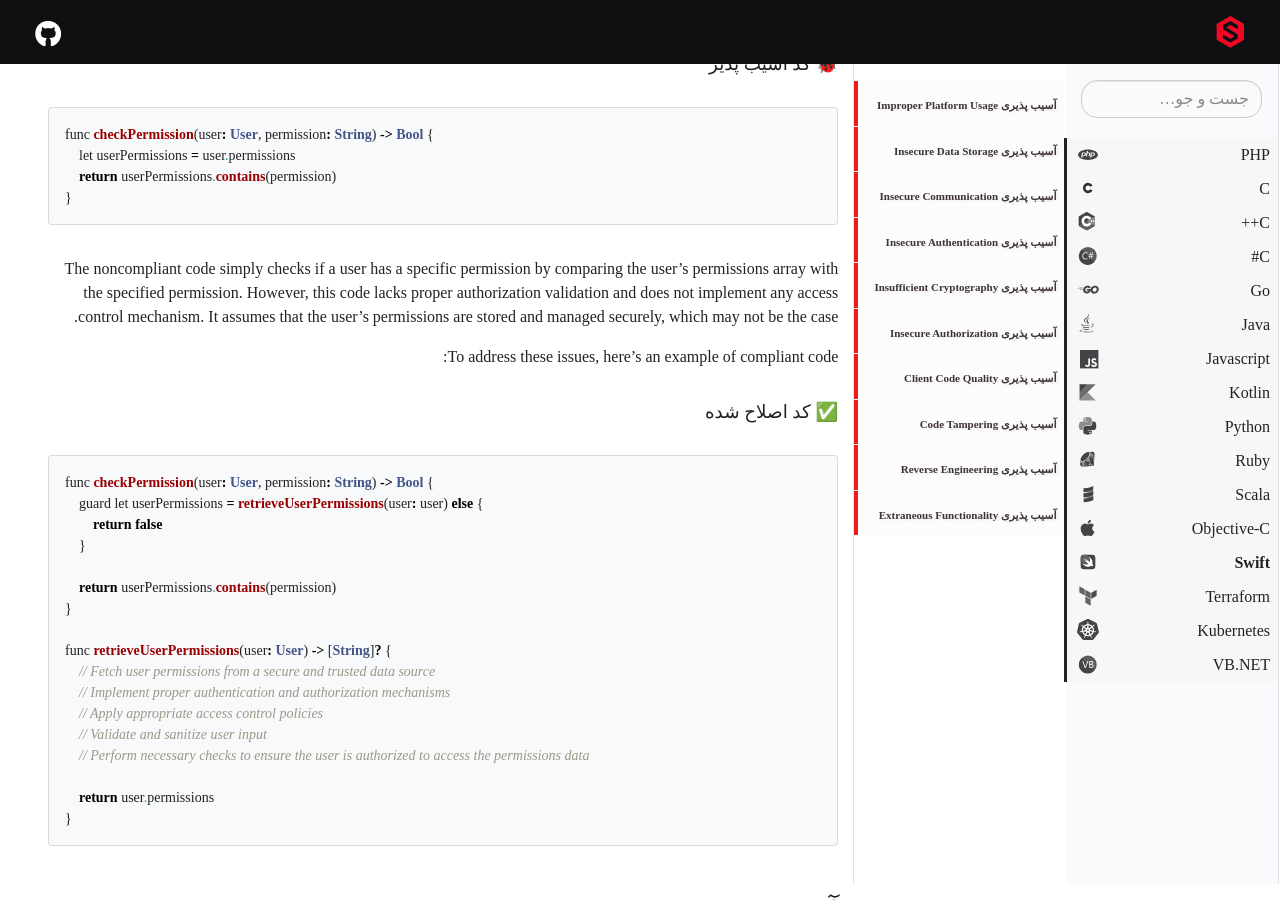
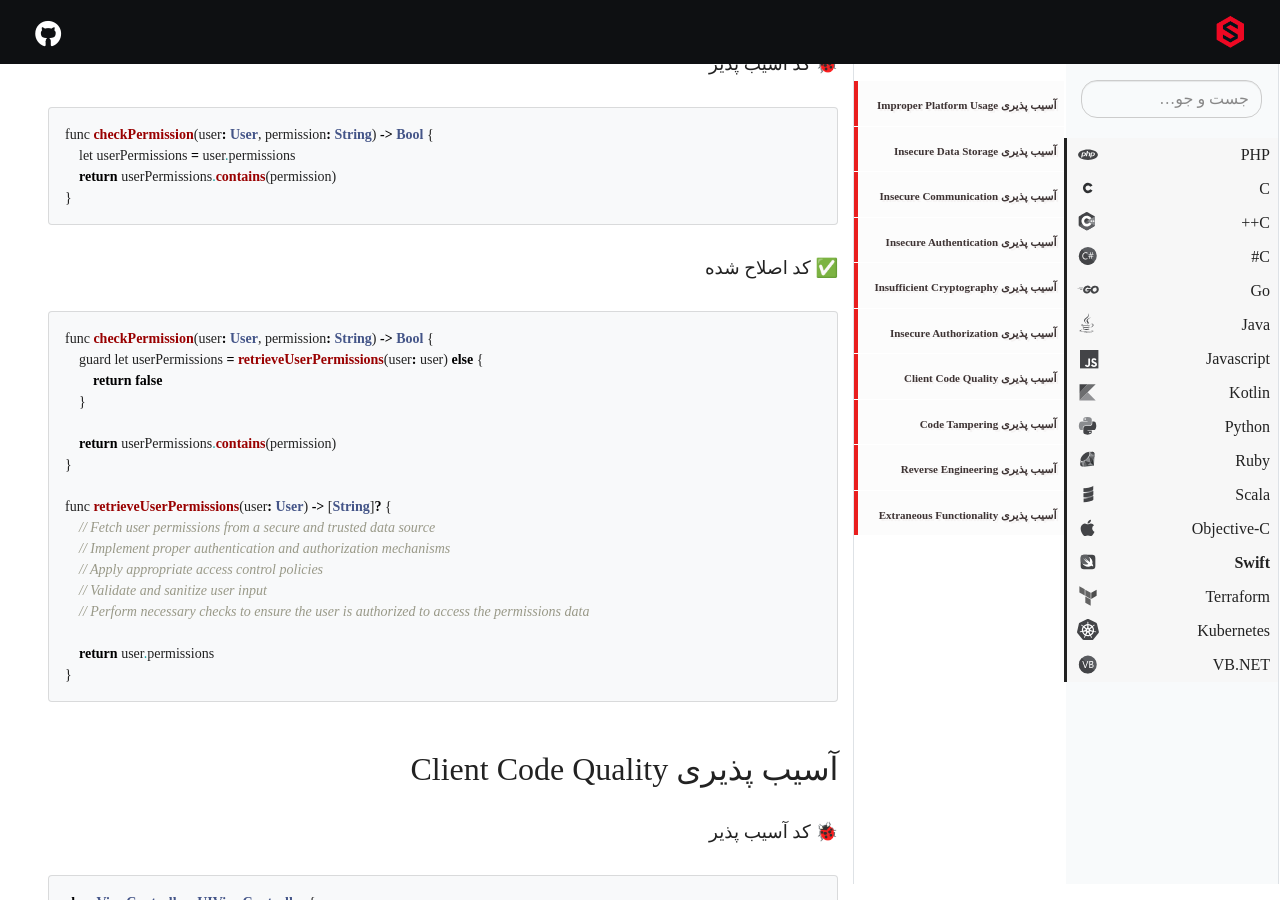
Before and after one commit to securec0ding/securec0ding.github.io, a Jekyll site: the page built from _docs/swift.md, in a window 1280 px wide and 900 px high, scrolled down 7715 px. Built offline with Jekyll 4.4.1, drawn with Linux system fonts in a browser that asks for light colours; some web fonts are replaced.

Commit message:
Update swift.md

```diff
--- a/_docs/swift.md
+++ b/_docs/swift.md
@@ -424,12 +424,6 @@ func checkPermission(user: User, permission: String) -> Bool {
 }
 {% endhighlight %}
 
-The noncompliant code simply checks if a user has a specific permission by comparing the user's permissions array with the specified permission. However, this code lacks proper authorization validation and does not implement any access control mechanism. It assumes that the user's permissions are stored and managed securely, which may not be the case.
-
-
-To address these issues, here's an example of compliant code:
-
-
 
 
 
```
